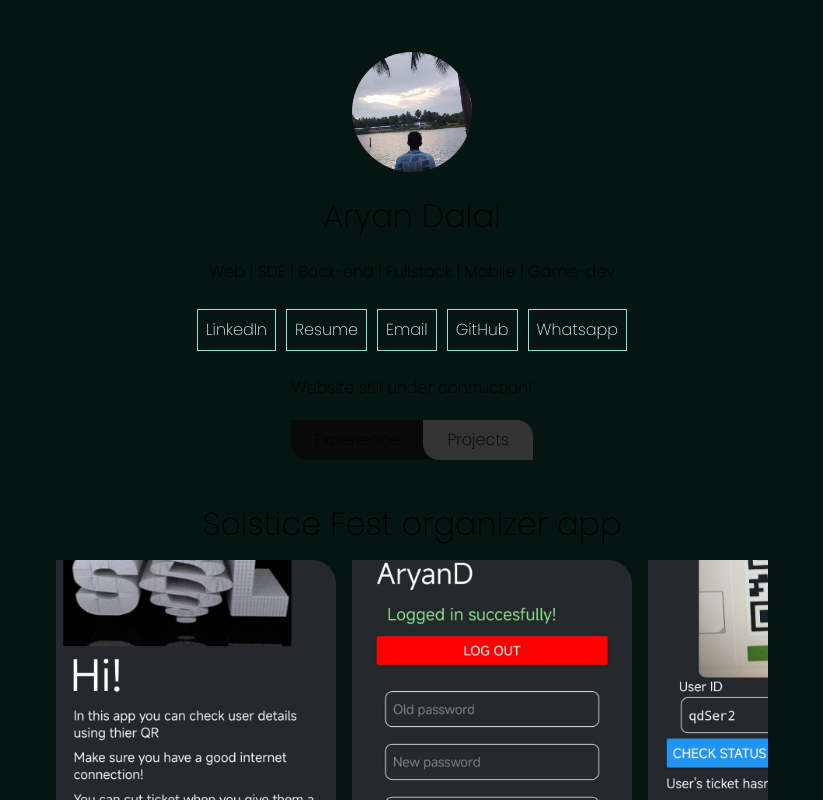
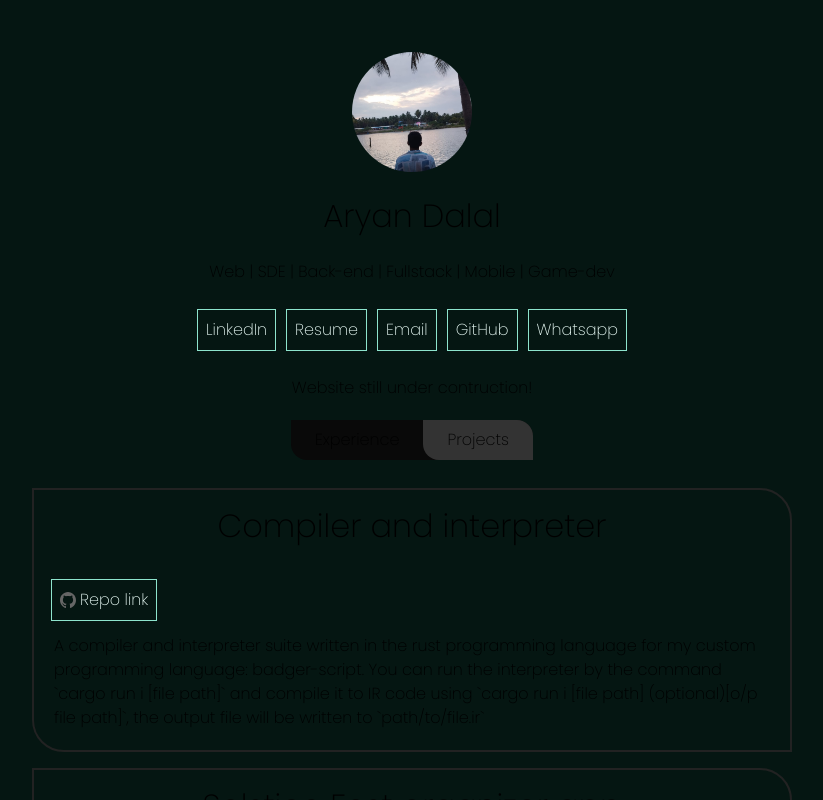
Before and after one commit to spicybeanos/portfolio-site, a Next.js app: page / in a window 1280 px wide. Both pictures are taken after a click on the button "Projects". Shown: the top 800 px of the page, without its empty margins (228-1051 px from the left). Built offline with nearby package versions, Linux system fonts and the light colour scheme.

Commit message:
CHANGED ORDERING

```diff
--- a/src/components/ApexProject.tsx
+++ b/src/components/ApexProject.tsx
@@ -19,7 +19,7 @@ export function ApexProject(
 ) {
     return (
         <>
-            <div className="max-w-[80vw] w-190 gap-5 transition-all delay-100 bg-(--background) hover:bg-[#222] rounded-tr-4xl rounded-bl-4xl p-3 m-2 flex flex-row justify-stretch ">
+            <div className="max-w-[80vw] w-190 gap-5 transition-all delay-100 bg-(--background) hover:bg-[#222] border border-[#222] border-solid border-2 rounded-tr-4xl rounded-bl-4xl p-3 m-2 flex flex-row justify-stretch ">
                 <div className='flex flex-col'>
                     <h1 className="text-center">{title}</h1>
                     <div className="m-3 flex flex-row gap-4 overflow-x-auto">
@@ -30,7 +30,7 @@ export function ApexProject(
                                 <img
                                     key={index}
                                     src={img}
-                                    className="aspect-square object-cover w-70 h-70 bg-white rounded-tr-3xl rounded-bl-3xl"
+                                    className="aspect-square object-cover w-70 h-70 rounded-tr-3xl rounded-bl-3xl"
                                 />
 
                             ))
--- a/src/lib/my_projects.ts
+++ b/src/lib/my_projects.ts
@@ -2,20 +2,21 @@ import { Project } from "@/types";
 
 
 export const projects: Project[] = [
-    {
-        blog: false,
-        description: "An app for the fest organizers to automatically verify what pass a user has bought and if the user has been given a band already, a replacement for the past, inefficient, manual, type-and-check method. Cut down admission into premium events by 65%. Made in react-native expo and typescript.",
-        id:"sol-app",
-        repo_link:"https://github.com/spicybeanos/solstice-verifier-app",
-        title:"Solstice Fest organizer app",
-        images_url:["/thumb/sol_app/1.jpg","/thumb/sol_app/2.jpg","/thumb/sol_app/3.jpg","/thumb/sol_app/4.jpg"]
-    },
+
     {
         id: "rust-compiler-badger",
         title: "Compiler and interpreter",
         blog: false,
         description: "A compiler and interpreter suite written in the rust programming language for my custom programming language: badger-script. You can run the interpreter by the command `cargo run i [file path]` and compile it to IR code using `cargo run i [file path] (optional)[o/p file path]`, the output file will be written to `path/to/file.ir`",
         repo_link: "https://github.com/spicybeanos/badger-script",
+    },
+    {
+        blog: false,
+        description: "An app for the fest organizers to automatically verify what pass a user has bought and if the user has been given a band already, a replacement for the past, inefficient, manual, type-and-check method. Cut down admission into premium events by 65%. Made in react-native expo and typescript.",
+        id: "sol-app",
+        repo_link: "https://github.com/spicybeanos/solstice-verifier-app",
+        title: "Solstice Fest organizer app",
+        images_url: ["/thumb/sol_app/1.jpg", "/thumb/sol_app/2.jpg", "/thumb/sol_app/3.jpg", "/thumb/sol_app/4.jpg"]
     },
     {
         id: "obj-byte",
```
